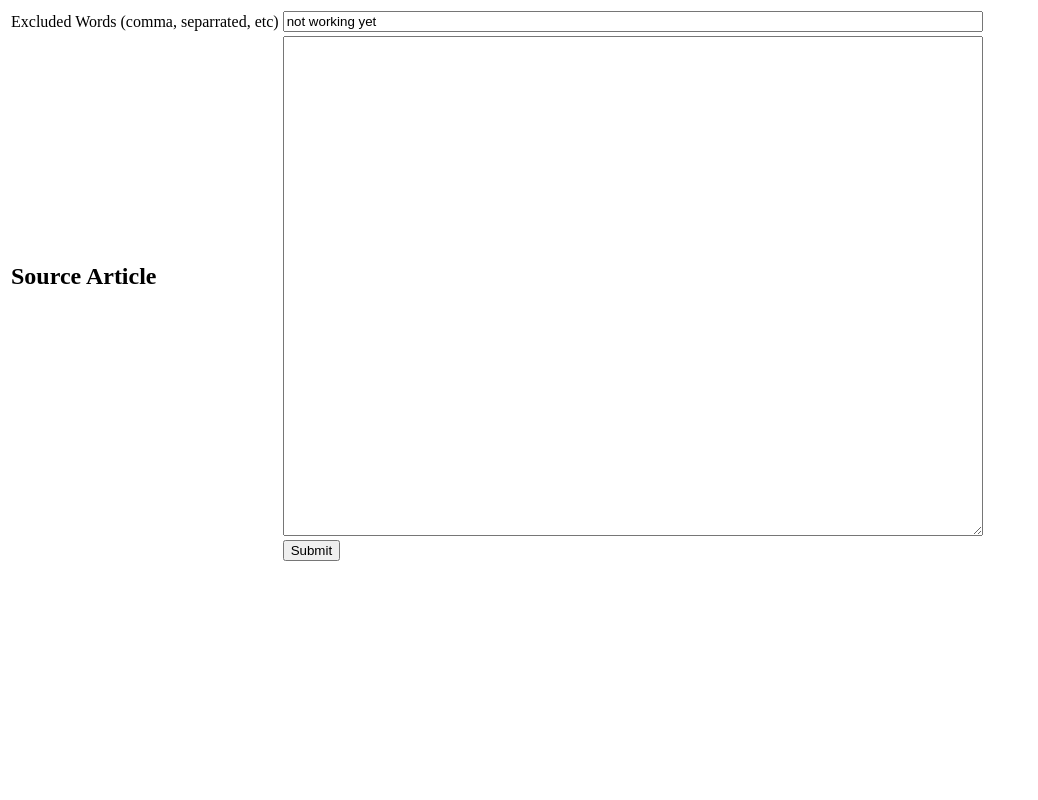
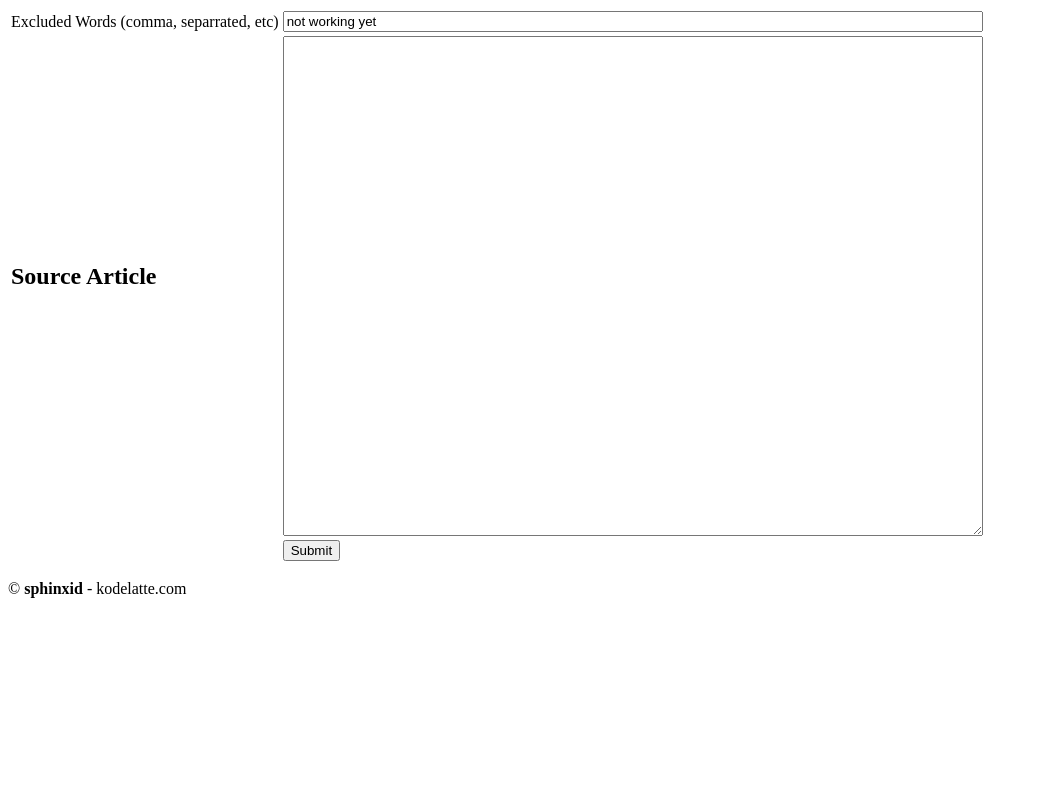
Before and after one commit to sphinxid/LunaMaya, a PHP site: page / in a window 1280 px wide. Shown: the whole page, without its empty margins (0-1038 px from the left). Run offline with PHP 8.4, Linux system fonts and the light colour scheme.

Commit message:
Update index.php

```diff
--- a/index.php
+++ b/index.php
@@ -83,5 +83,6 @@ if (!empty($_REQUEST['text1']))
 }
 ?>
 
+&copy; <strong>sphinxid</strong> - kodelatte.com
 </body>
 </html>
```
